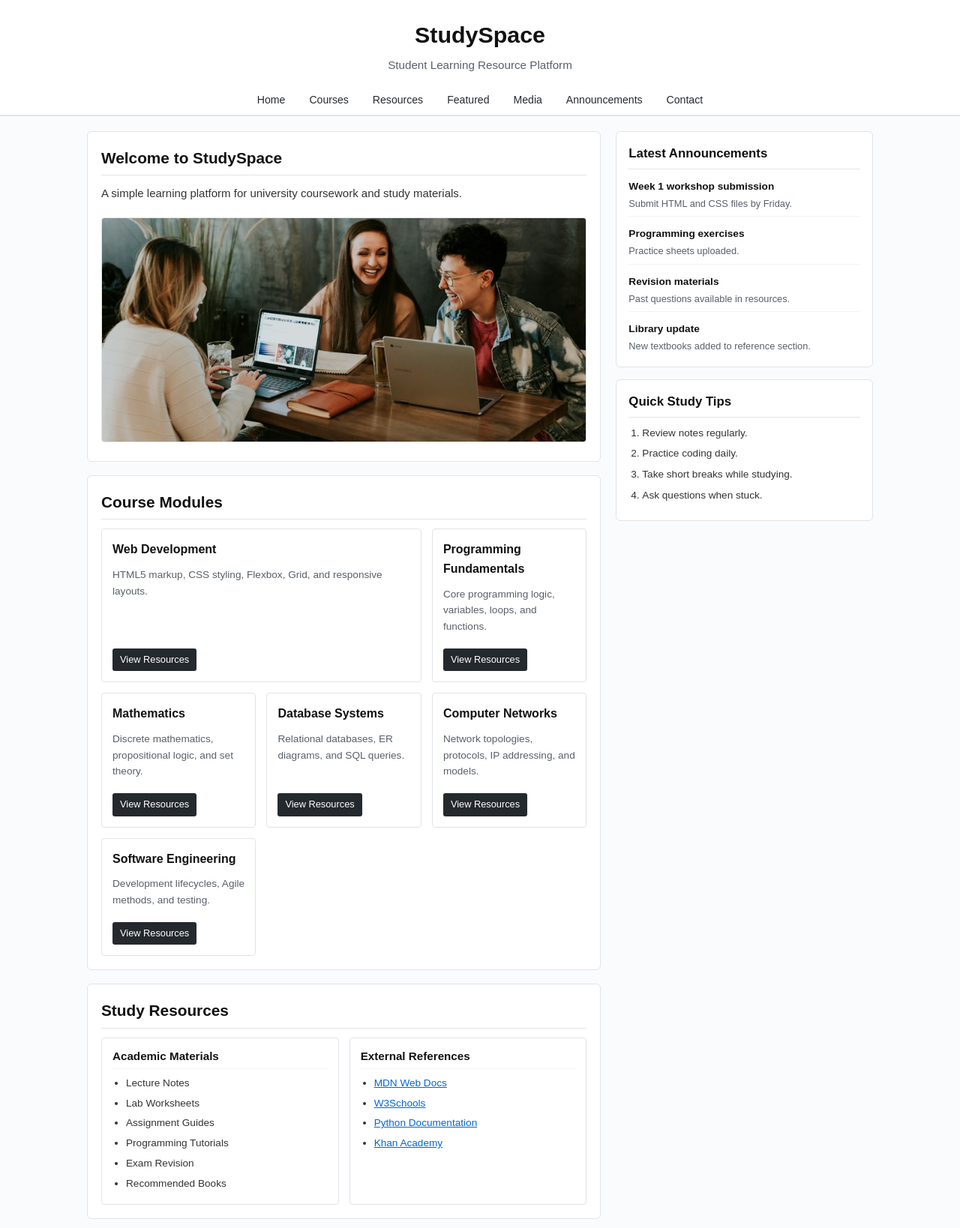
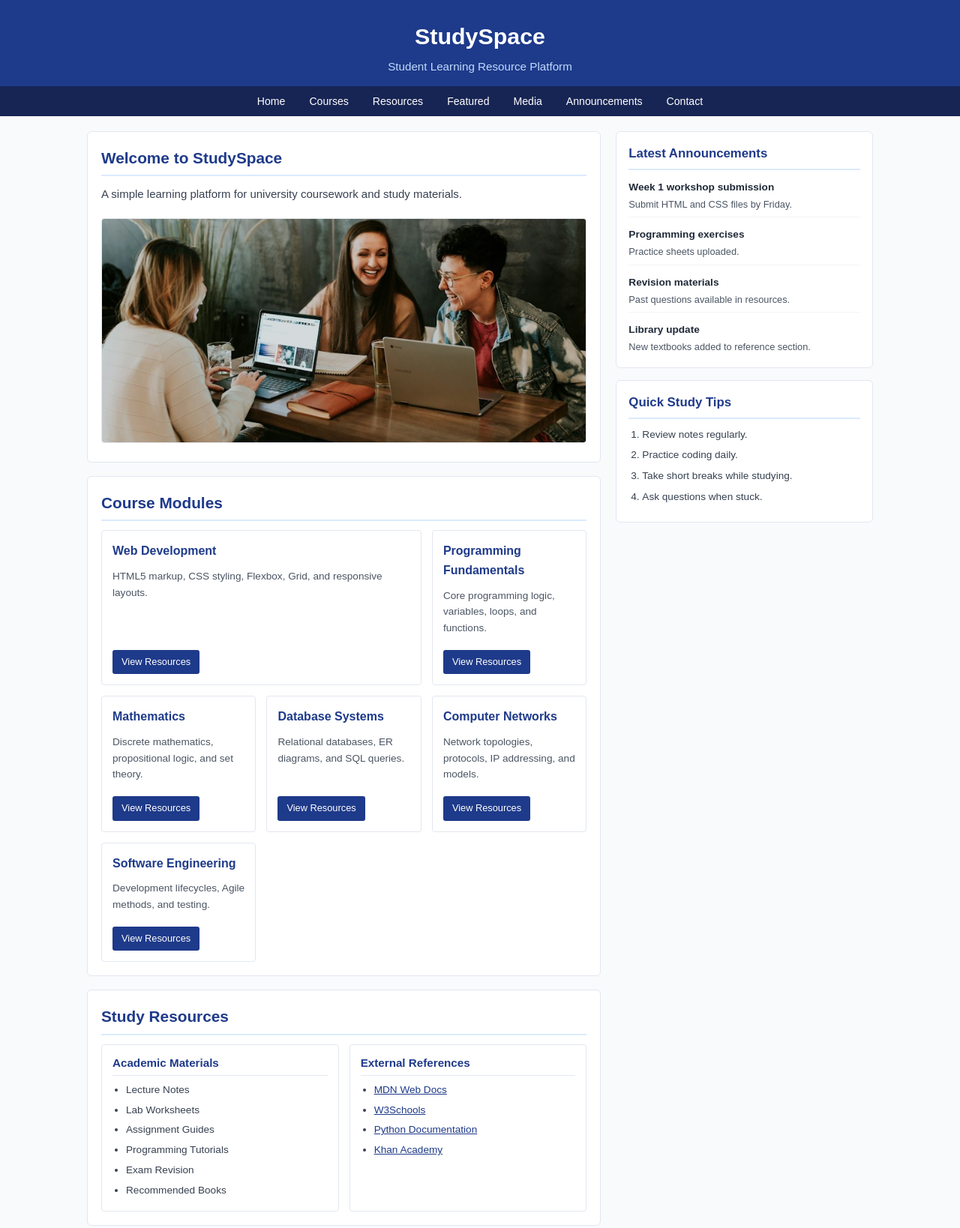
Before and after one commit to riteshregmi69-del/workshop-1, a plain HTML site: page index.html in a window 1280 px wide. Shown: the top 1638 px of the page at 75% size. Drawn offline with Linux system fonts and the light colour scheme.

Commit message:
Apply calm academic blue color to header and footer

```diff
--- a/style.css
+++ b/style.css
@@ -8,18 +8,17 @@ body {
     font-family: Arial, Helvetica, sans-serif;
     font-size: 15px;
     line-height: 1.6;
-    color: #222222;
-    background-color: #fafbfc;
+    color: #1f2937;
+    background-color: #f8fafc;
 }
 
 a {
-    color: #0366d6;
+    color: #1e3a8a;
 }
 
 .site-header {
-    background-color: #ffffff;
-    color: #111111;
-    border-bottom: 1px solid #e1e4e8;
+    background-color: #1e3a8a;
+    color: #ffffff;
 }
 
 .header-content {
@@ -28,23 +27,22 @@ a {
     justify-content: center;
     align-items: center;
     gap: 4px;
-    padding: 22px 16px 14px 16px;
+    padding: 24px 16px 14px 16px;
     text-align: center;
 }
 
 .site-header h1 {
     font-size: 1.9rem;
-    color: #111111;
+    color: #ffffff;
 }
 
 .subtitle {
     font-size: 0.95rem;
-    color: #586069;
+    color: #bfdbfe;
 }
 
 .main-nav {
-    background-color: #ffffff;
-    border-bottom: 1px solid #e1e4e8;
+    background-color: #172554;
     padding: 0 16px;
 }
 
@@ -60,7 +58,7 @@ a {
 }
 
 .nav-links a {
-    color: #24292e;
+    color: #ffffff;
     text-decoration: none;
     font-size: 0.88rem;
     padding: 6px 12px;
@@ -68,8 +66,8 @@ a {
 }
 
 .nav-links a:hover {
-    background-color: #f1f3f5;
-    color: #000000;
+    background-color: #2563eb;
+    color: #ffffff;
 }
 
 .page-layout {
@@ -83,7 +81,7 @@ a {
 
 .content-box {
     background-color: #ffffff;
-    border: 1px solid #e1e4e8;
+    border: 1px solid #e2e8f0;
     border-radius: 6px;
     padding: 18px;
     margin-bottom: 18px;
@@ -91,15 +89,15 @@ a {
 
 .content-box h2 {
     font-size: 1.3rem;
-    color: #111111;
-    border-bottom: 1px solid #e1e4e8;
+    color: #1e3a8a;
+    border-bottom: 2px solid #dbeafe;
     padding-bottom: 6px;
     margin-bottom: 12px;
 }
 
 .content-box p {
     margin-bottom: 10px;
-    color: #333333;
+    color: #374151;
 }
 
 .home-photo {
@@ -108,7 +106,7 @@ a {
     object-fit: cover;
     border-radius: 4px;
     margin-top: 10px;
-    border: 1px solid #e1e4e8;
+    border: 1px solid #e2e8f0;
 }
 
 .courses-grid {
@@ -124,7 +122,7 @@ a {
 
 .course-card {
     background-color: #ffffff;
-    border: 1px solid #e1e4e8;
+    border: 1px solid #e2e8f0;
     border-radius: 4px;
     padding: 14px;
     display: flex;
@@ -135,29 +133,29 @@ a {
 
 .course-card h3 {
     font-size: 1rem;
-    color: #111111;
+    color: #1e3a8a;
 }
 
 .course-card p {
     font-size: 0.85rem;
-    color: #586069;
+    color: #4b5563;
     margin-bottom: 8px;
     flex-grow: 1;
 }
 
 .card-btn {
     display: inline-block;
-    background-color: #24292e;
+    background-color: #1e3a8a;
     color: #ffffff;
     text-decoration: none;
     font-size: 0.8rem;
-    padding: 5px 10px;
+    padding: 6px 12px;
     border-radius: 3px;
     width: fit-content;
 }
 
 .card-btn:hover {
-    background-color: #0366d6;
+    background-color: #2563eb;
 }
 
 .resources-grid {
@@ -169,16 +167,16 @@ a {
 
 .resource-group {
     background-color: #ffffff;
-    border: 1px solid #e1e4e8;
+    border: 1px solid #e2e8f0;
     border-radius: 4px;
     padding: 12px 14px;
 }
 
 .resource-group h3 {
     font-size: 0.95rem;
-    color: #111111;
+    color: #1e3a8a;
     margin-bottom: 8px;
-    border-bottom: 1px solid #f1f3f5;
+    border-bottom: 1px solid #e2e8f0;
     padding-bottom: 4px;
 }
 
@@ -189,17 +187,21 @@ a {
 .simple-list li {
     font-size: 0.85rem;
     margin-bottom: 5px;
-    color: #333333;
+    color: #374151;
 }
 
 .simple-list a {
-    color: #0366d6;
+    color: #1e3a8a;
     text-decoration: underline;
+}
+
+.simple-list a:hover {
+    color: #2563eb;
 }
 
 .featured-block {
     margin: 10px 0;
-    border: 1px solid #e1e4e8;
+    border: 1px solid #e2e8f0;
     border-radius: 4px;
     overflow: hidden;
     background-color: #ffffff;
@@ -216,9 +218,9 @@ a {
     padding: 8px 12px;
     font-size: 0.85rem;
     font-style: italic;
-    color: #586069;
-    background-color: #ffffff;
-    border-top: 1px solid #e1e4e8;
+    color: #4b5563;
+    background-color: #f8fafc;
+    border-top: 1px solid #e2e8f0;
     text-align: center;
 }
 
@@ -231,14 +233,14 @@ a {
 
 .media-box {
     background-color: #ffffff;
-    border: 1px solid #e1e4e8;
+    border: 1px solid #e2e8f0;
     border-radius: 4px;
     padding: 14px;
 }
 
 .media-box h3 {
     font-size: 0.95rem;
-    color: #111111;
+    color: #1e3a8a;
     margin-bottom: 6px;
 }
 
@@ -246,7 +248,7 @@ a {
     width: 100%;
     margin-top: 6px;
     border-radius: 3px;
-    border: 1px solid #e1e4e8;
+    border: 1px solid #e2e8f0;
 }
 
 video.player {
@@ -262,15 +264,15 @@ video.player {
 
 .sidebar-box {
     background-color: #ffffff;
-    border: 1px solid #e1e4e8;
+    border: 1px solid #e2e8f0;
     border-radius: 6px;
     padding: 16px;
 }
 
 .sidebar-box h3 {
     font-size: 1.05rem;
-    color: #111111;
-    border-bottom: 1px solid #e1e4e8;
+    color: #1e3a8a;
+    border-bottom: 2px solid #dbeafe;
     padding-bottom: 6px;
     margin-bottom: 10px;
 }
@@ -284,7 +286,7 @@ video.player {
 
 .announcements li {
     padding-bottom: 6px;
-    border-bottom: 1px solid #f1f3f5;
+    border-bottom: 1px solid #f1f5f9;
 }
 
 .announcements li:last-child {
@@ -294,12 +296,12 @@ video.player {
 
 .announcements strong {
     font-size: 0.85rem;
-    color: #111111;
+    color: #1f2937;
 }
 
 .announcements p {
     font-size: 0.8rem;
-    color: #586069;
+    color: #4b5563;
     margin-top: 2px;
 }
 
@@ -310,14 +312,13 @@ video.player {
 .tips-list li {
     font-size: 0.85rem;
     margin-bottom: 6px;
-    color: #333333;
+    color: #374151;
 }
 
 .site-footer {
-    background-color: #ffffff;
-    color: #24292e;
+    background-color: #1e3a8a;
+    color: #ffffff;
     margin-top: 24px;
-    border-top: 1px solid #e1e4e8;
 }
 
 .footer-content {
@@ -334,12 +335,12 @@ video.player {
 
 .footer-left h3 {
     font-size: 1.1rem;
-    color: #111111;
+    color: #ffffff;
 }
 
 .footer-left p {
     font-size: 0.82rem;
-    color: #586069;
+    color: #bfdbfe;
 }
 
 .footer-links {
@@ -351,13 +352,13 @@ video.player {
 }
 
 .footer-links a {
-    color: #586069;
+    color: #ffffff;
     text-decoration: none;
     font-size: 0.82rem;
 }
 
 .footer-links a:hover {
-    color: #0366d6;
+    color: #bfdbfe;
     text-decoration: underline;
 }
 
@@ -365,9 +366,8 @@ video.player {
     text-align: center;
     padding: 10px 16px;
     font-size: 0.78rem;
-    color: #6a737d;
-    background-color: #fafbfc;
-    border-top: 1px solid #e1e4e8;
+    color: #93c5fd;
+    background-color: #172554;
 }
 
 @media (max-width: 850px) {
@@ -402,8 +402,7 @@ video.player {
 
     .nav-links a {
         text-align: center;
-        border: 1px solid #e1e4e8;
-        background-color: #fafbfc;
+        background-color: #172554;
     }
 
     .courses-grid {
```
